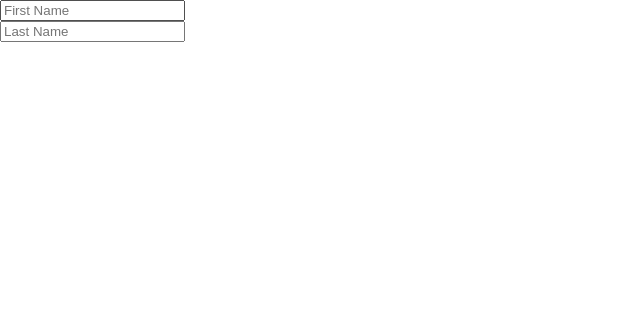
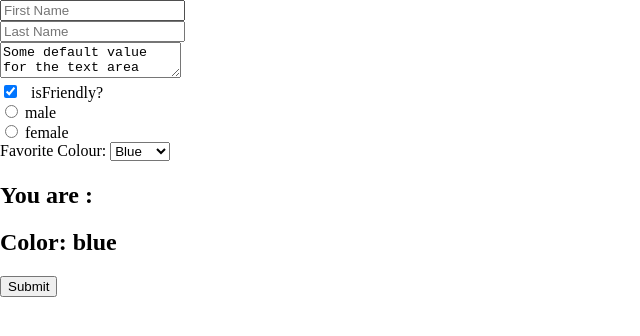
Before and after one commit to rosiananatalie/learning_js, a React (Create React App) app: page / in a window 1280 px wide. Shown: the top 336 px of the page, without its empty margins (0-640 px from the left). Built offline with nearby package versions, Linux system fonts and the light colour scheme.

Commit message:
learning form part 2

```diff
--- a/src/App14.js
+++ b/src/App14.js
@@ -5,7 +5,10 @@
         super()
         this.state = {
             firstName : "",
-            lastName: ""
+            lastName: "",
+            isFriendly: true,
+            gender: "",
+            favColour: "blue"
         }
         this.handleChange = this.handleChange.bind(this)
     }
@@ -13,15 +16,18 @@
     handleChange(event){
         /** function will (1) grab the current value of the input box,
          * (2) udpate the state to whatever value that we have in the text box. */
-        const {name,value} = event.target /** THIS IS IMPORTANT!!! */
-        this.setState({
-            [name]: value
-        })/** represents the element */
+        const {name, value, type, checked} = event.target /** THIS IS IMPORTANT!!! */
+        type === "checkbox" ? this.setState({ [name] : checked }) : this.setState({[name]: value})
+    }
+
+    handleSubmit(event){
+        /** Code on how to handle the submit button belongs here. */
     }
 
     render(){
         return(
-            <form>
+            <form onSubmit = {this.handleSubmit}> {/** the submit is preferable to be included in the form tag */}
+                {/** text field */}
                 <input
                     type = "text"
                     name = "firstName"
@@ -29,7 +35,9 @@
                     placeholder="First Name"
                     onChange = {this.handleChange}
                 />
+
                 <br />
+
                 <input
                     type = "text"
                     name = "lastName"
@@ -37,7 +45,66 @@
                     placeholder="Last Name"
                     onChange = {this.handleChange}/>
 
+                <br />
+
+                {/** text area */}
+                <textarea
+                    value = {"Some default value for the text area"}
+                    onChange = {this.handleChange}
+                />
+
+                <br />
+
+                {/** checkbox */}
+                <input
+                    type = "checkbox"
+                    name = "isFriendly"
+                    checked = {this.state.isFriendly}
+                    onChange = {this.handleChange}
+                /> isFriendly?
+
+                <br />
+
+                {/** radio button */}
+                <input
+                    type = "radio"
+                    name = "gender"
+                    value = "male"
+                    checked = {this.state.gender === "male"}
+                    onChange = {this.handleChange}
+                /> male
+
+                <br />
+
+                <input
+                    type = "radio"
+                    name = "gender"
+                    value = "female"
+                    checked = {this.state.gender === "female"}
+                    onChange = {this.handleChange}
+                /> female
+
+                <br />
+
+                {/** select attribrute */}
+                <label>Favorite Colour: </label>
+                <select
+                    value = {this.state.favColour}
+                    onChange = {this.handleChange}
+                    name = "favColour"
+                >
+                    <option value = "blue">Blue</option>
+                    <option value = "green">Green</option>
+                    <option value = "red">Red</option>
+                    <option value = "black">Black</option>
+                </select>
+
+
                 <h1>{this.state.firstName} {this.state.lastName}</h1>
+                <h2>You are : {this.state.gender}</h2>
+                <h2>Color: {this.state.favColour}</h2>
+
+                <button>Submit</button>
             </form>
         )
     }
```
